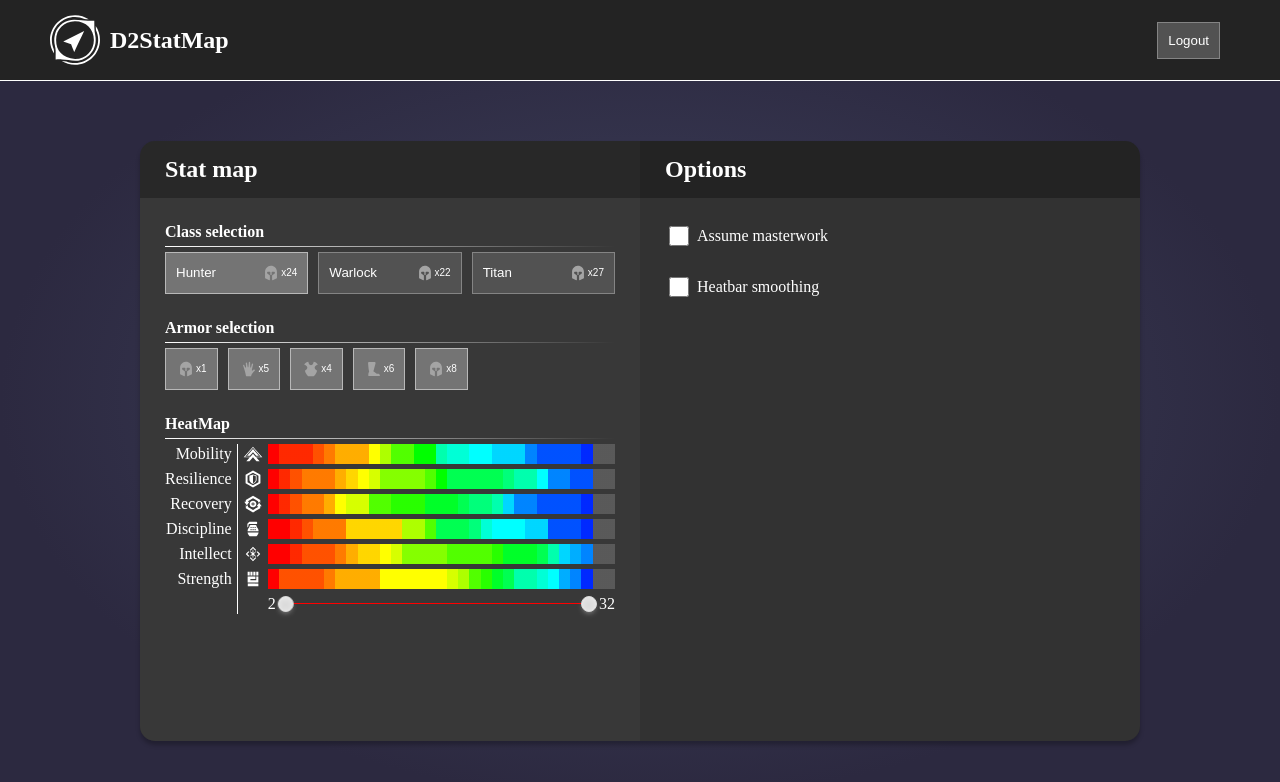
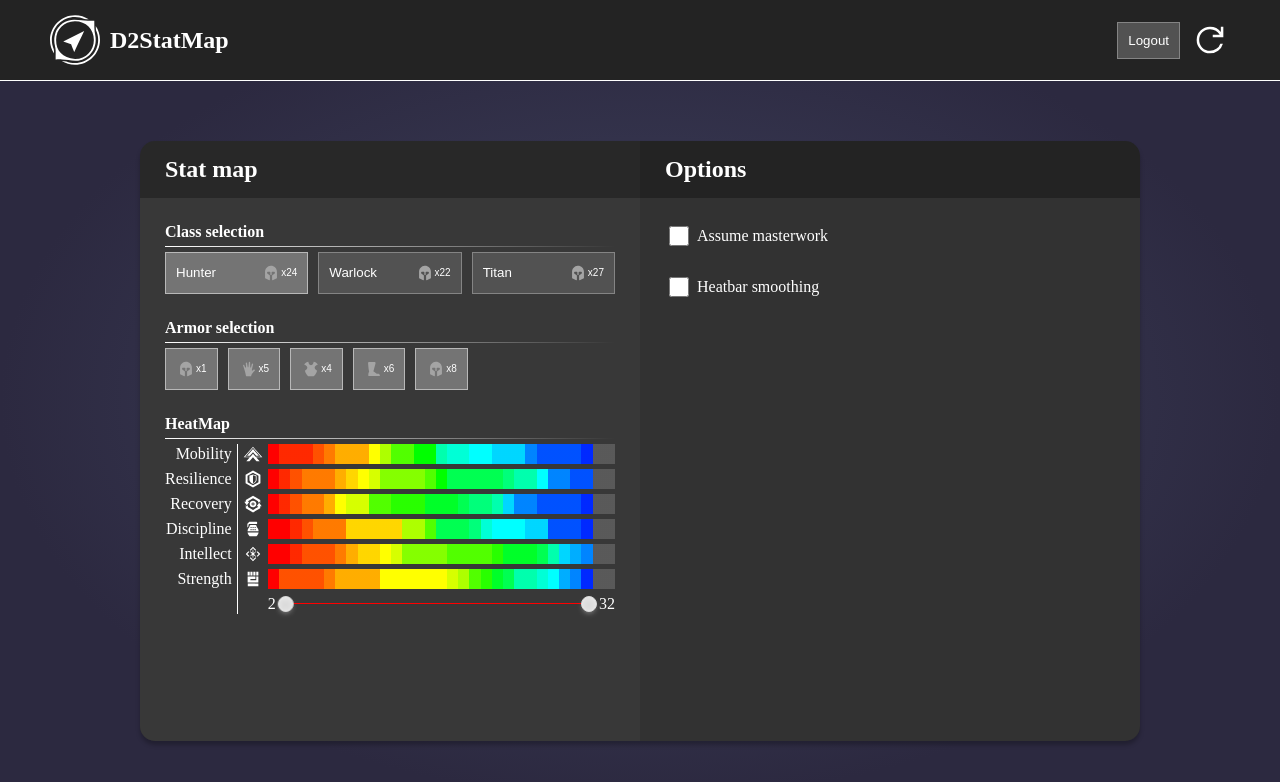
Before and after one commit to NSkelin/d2statmap, a Next.js app: page / in a window 1280 px wide. Shown: the top 782 px of the page. Built offline with nearby package versions, Linux system fonts and the light colour scheme.

Commit message:
add height and width to refresh button

```diff
--- a/src/components/NavBar/NavBar.jsx
+++ b/src/components/NavBar/NavBar.jsx
@@ -19,6 +19,8 @@ const RefreshButton = styled.button`
 	padding: 0;
 	border: none;
 	background: none;
+	height: 40px;
+	width: 40px;
 	animation: ${(props) =>
 		props.shouldRotate
 			? css`
```
